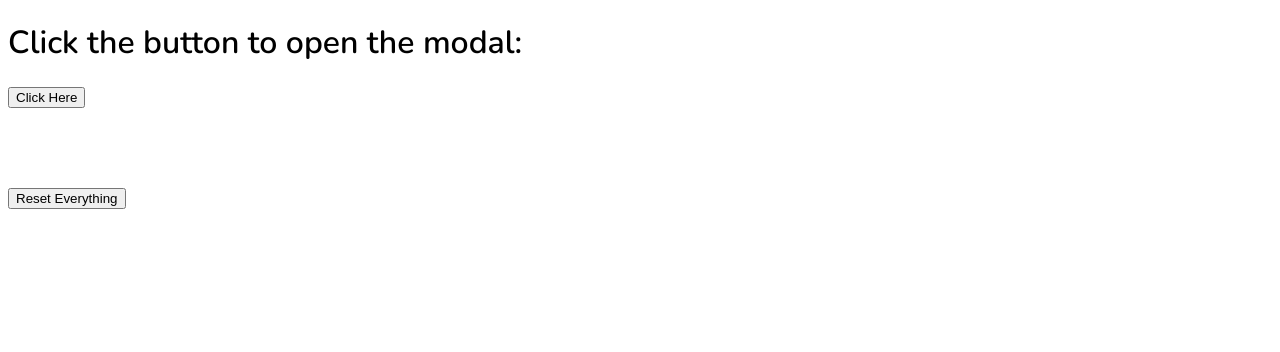
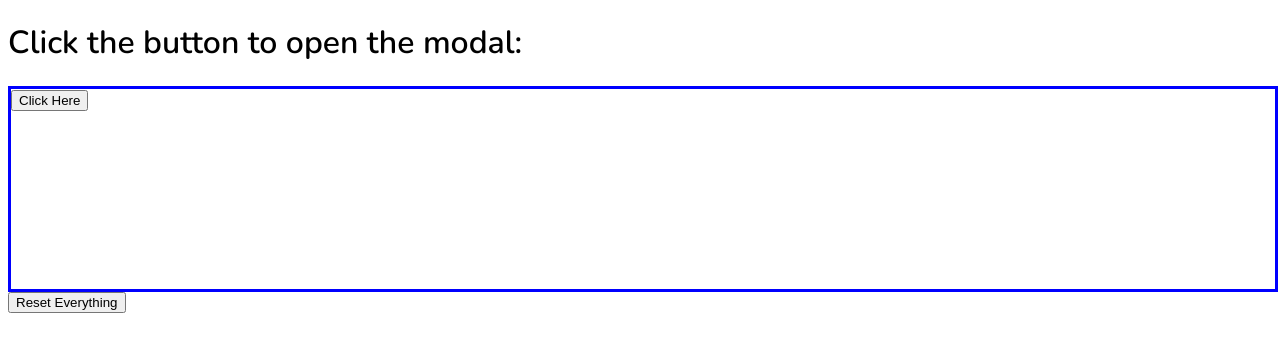
Before and after one commit to ulaura/amex-exercises, a React (Create React App) app: page /rendermodalcounter in a window 1280 px wide. Shown: the top 352 px of the page. Built offline with nearby package versions, Linux system fonts and the light colour scheme.

Commit message:
feat: Put modal css in its own file.

```diff
--- a/src/containers/RenderModalCounter/RenderModalCounter.js
+++ b/src/containers/RenderModalCounter/RenderModalCounter.js
@@ -1,5 +1,6 @@
 import React, { Component } from 'react';
 import Modal from "./Modal";
+import './rendermodalcounter.css'
 
 
 class RenderModalCounter extends Component {
@@ -35,6 +36,7 @@ class RenderModalCounter extends Component {
       <div>
         <h1>Click the button to open the modal:</h1>
 
+        <div id="modal-location">
           {this.state.toggleModalOpen ? (
             <Modal
               handleModalClose={this.handleModalClose}
@@ -47,6 +49,7 @@ class RenderModalCounter extends Component {
               Click Here
             </button>
           )}
+        </div>
 
         <button
           id="modal-reset-button"
--- /dev/null
+++ b/src/containers/RenderModalCounter/rendermodalcounter.css
@@ -0,0 +1,27 @@
+#modal {
+  margin: auto;
+  width: 70%;
+  height: auto;
+  border: 3px purple solid; /* remove later */
+}
+
+#modal-header, .modal-message {
+  text-align: center;
+}
+
+#modal-header {
+  width: 100%;
+  height: auto;
+  background: #EEEEEE;
+  margin-top: 0;
+}
+
+#modal-location {
+  width: 100%;
+  height: 200px;
+  border: 3px solid blue; /* remove later */
+}
+
+#modal-reset-button {
+  display: block;
+}
--- a/src/index.css
+++ b/src/index.css
@@ -1,26 +1,3 @@
 body {
   font-family: 'Nunito', sans-serif;
 }
-
-#modal {
-  margin: auto;
-  width: 70%;
-  height: auto;
-  border: 3px purple solid;
-}
-
-#modal-header, .modal-message {
-  text-align: center;
-}
-
-#modal-header {
-  width: 100%;
-  height: auto;
-  background: #EEEEEE;
-  margin-top: 0;
-}
-
-#modal-reset-button {
-  display: block;
-  margin-top: 80px;
-}
```
Lines whose indentation alone changed are shown as unchanged.
